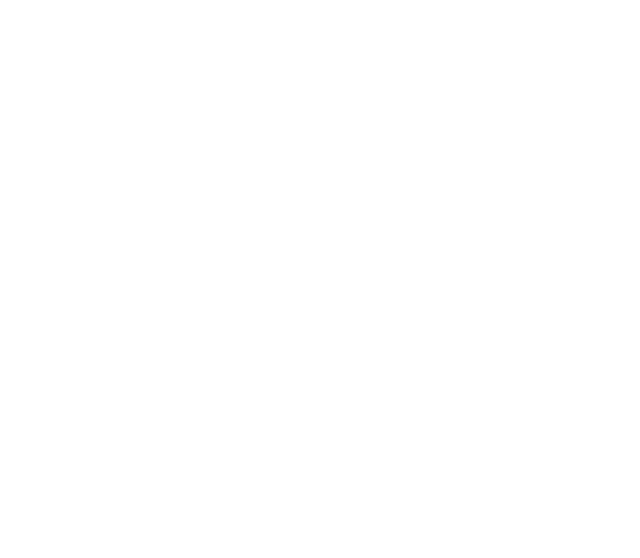
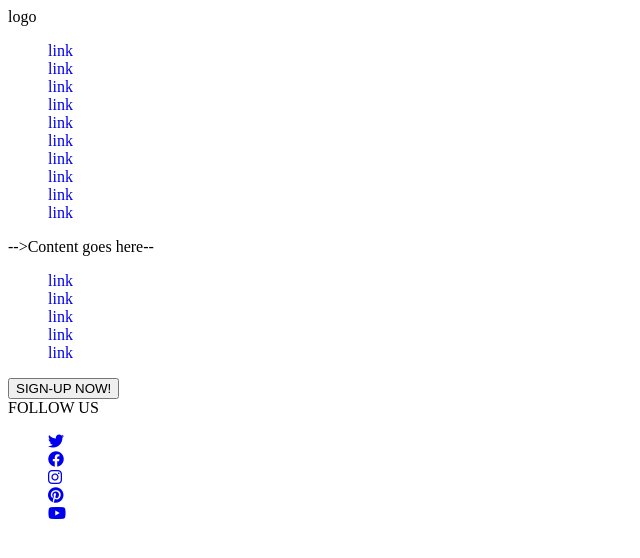
Before and after one commit to GiuliaGlave/vite-comics, a Vue app: page / in a window 1280 px wide. Shown: the top 558 px of the page, without its empty margins (0-640 px from the left). Built offline with nearby package versions, Linux system fonts and the light colour scheme.

Commit message:
content structure

```diff
--- a/index.html
+++ b/index.html
@@ -11,10 +11,18 @@
       name="viewport"
       content="width=device-width, initial-scale=1.0"
     />
-    <title></title>
+    <!-- FONTAWESOME -->
+    <link
+      rel="stylesheet"
+      href="https://cdnjs.cloudflare.com/ajax/libs/font-awesome/6.3.0/css/all.min.css"
+      integrity="sha512-SzlrxWUlpfuzQ+pcUCosxcglQRNAq/DZjVsC0lE40xsADsfeQoEypE+enwcOiGjk/bSuGGKHEyjSoQ1zVisanQ=="
+      crossorigin="anonymous"
+      referrerpolicy="no-referrer"
+    />
+    <title>Vite DC Comics</title>
   </head>
   <body>
-    <div id="app">Vite DC Comics</div>
+    <div id="app"></div>
     <script
       type="module"
       src="/src/main.js"
--- a/package.json
+++ b/package.json
@@ -9,6 +9,7 @@
     "preview": "vite preview"
   },
   "dependencies": {
+    "font-awesome": "^4.7.0",
     "vue": "^3.2.45"
   },
   "devDependencies": {
--- a/src/App.vue
+++ b/src/App.vue
@@ -1,5 +1,30 @@
-<script></script>
+<script>
+import Header from "./components/Header.vue";
+import Main from "./components/Main.vue";
+import Footer from "./components/Footer.vue";
+export default {
+  components: {
+    Header,
+    Main,
+    Footer,
+  },
+};
+</script>
 
-<template></template>
+<template>
+  <div class="container">
+    <Header />
+    <Main />
+    <Footer />
+  </div>
+</template>
 
-<style scoped></style>
+<style>
+ul {
+  list-style-type: none;
+}
+
+a {
+  text-decoration: none;
+}
+</style>
--- a/src/components/Footer.vue
+++ b/src/components/Footer.vue
@@ -0,0 +1,36 @@
+<script></script>
+
+<template>
+  <div class="container">
+    <div>
+      <button>SIGN-UP NOW!</button>
+    </div>
+
+    <div class="icons">
+      <div>FOLLOW US</div>
+      <ul>
+        <li>
+          <a href="#"><i class="fa-brands fa-twitter"></i></a>
+        </li>
+
+        <li>
+          <a href="#"><i class="fa-brands fa-facebook"></i></a>
+        </li>
+
+        <li>
+          <a href="#"><i class="fa-brands fa-instagram"></i></a>
+        </li>
+
+        <li>
+          <a href="#"><i class="fa-brands fa-pinterest"></i></a>
+        </li>
+
+        <li>
+          <a href="#"><i class="fa-brands fa-youtube"></i></a>
+        </li>
+      </ul>
+    </div>
+  </div>
+</template>
+
+<style scoped></style>
--- a/src/components/Header.vue
+++ b/src/components/Header.vue
@@ -0,0 +1,23 @@
+<script></script>
+
+<template>
+  <div class="container">
+    <div class="logo">logo</div>
+    <div class="nav">
+      <ul>
+        <li><a href="#">link</a></li>
+        <li><a href="#">link</a></li>
+        <li><a href="#">link</a></li>
+        <li><a href="#">link</a></li>
+        <li><a href="#">link</a></li>
+        <li><a href="#">link</a></li>
+        <li><a href="#">link</a></li>
+        <li><a href="#">link</a></li>
+        <li><a href="#">link</a></li>
+        <li><a href="#">link</a></li>
+      </ul>
+    </div>
+  </div>
+</template>
+
+<style scoped></style>
--- a/src/components/Main.vue
+++ b/src/components/Main.vue
@@ -0,0 +1,19 @@
+<script></script>
+
+<template>
+  <div class="container">
+    <div class="content">-->Content goes here--</div>
+
+    <div class="section">
+      <ul>
+        <li><a href="#">link</a></li>
+        <li><a href="#">link</a></li>
+        <li><a href="#">link</a></li>
+        <li><a href="#">link</a></li>
+        <li><a href="#">link</a></li>
+      </ul>
+    </div>
+  </div>
+</template>
+
+<style scoped></style>
```
Also changed, not shown: 1 other file (tests, documents, lock files or other folders).
